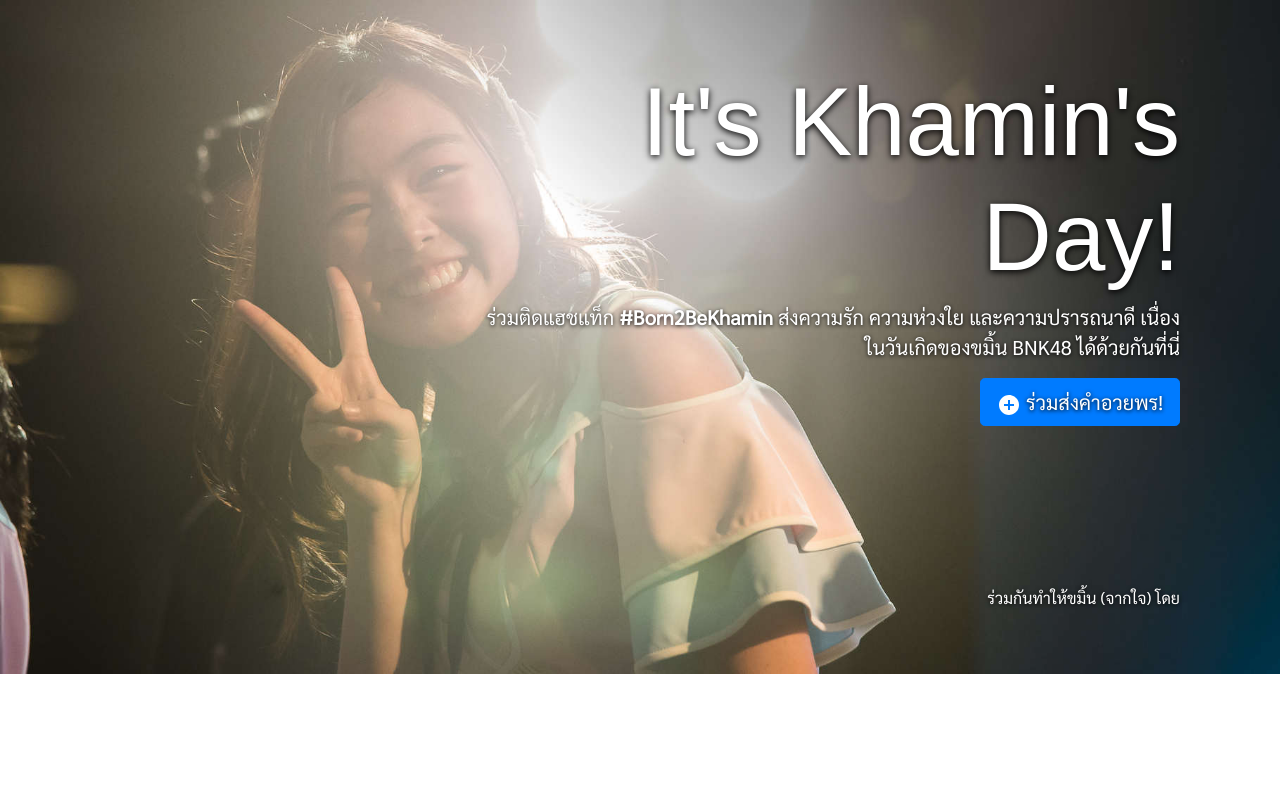
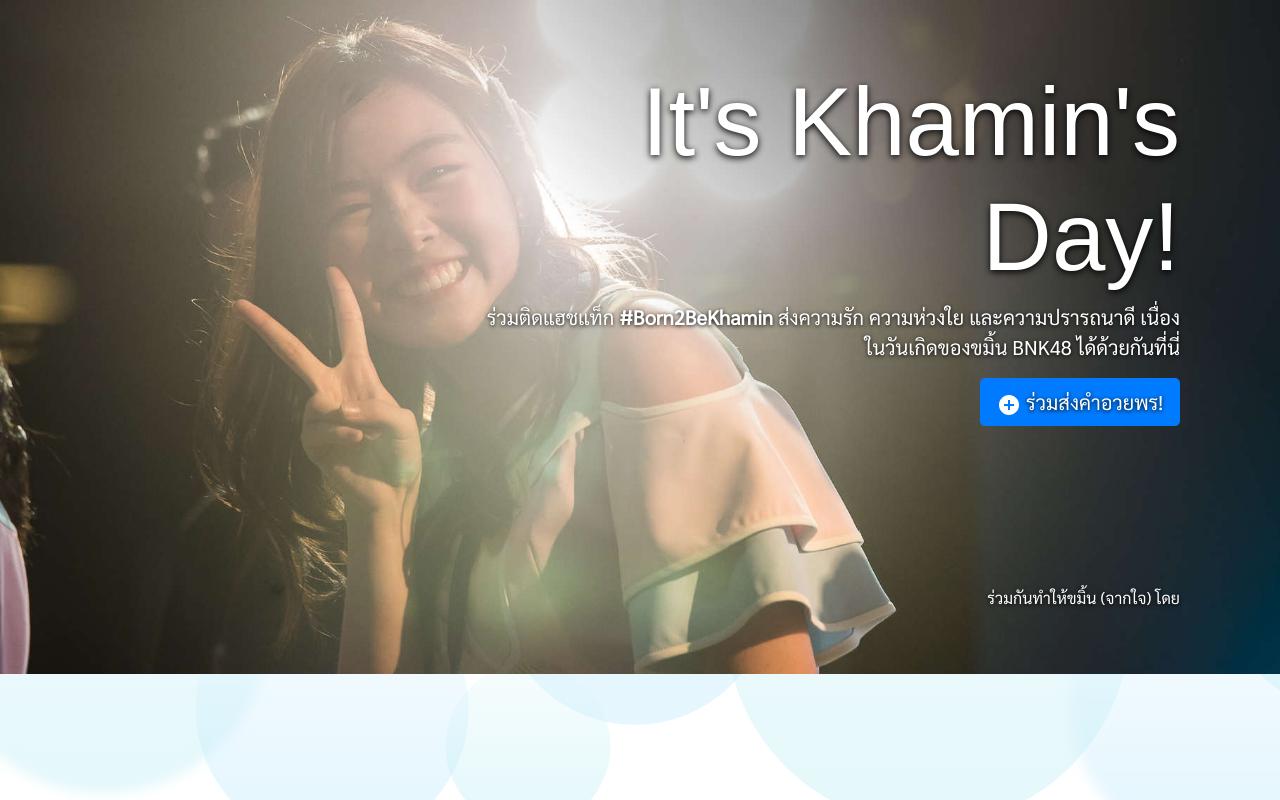
Before and after one commit to srakrn/khamin-hbd, a Django app: page / in a window 1280 px wide. Run offline with Django 3.2, Linux system fonts and the light colour scheme; data that the repository does not hold is empty; some libraries are stand-ins or nearby versions; some web fonts are replaced.

Commit message:
Boken BG

```diff
--- a/wishbook/templates/bootstrap.html
+++ b/wishbook/templates/bootstrap.html
@@ -12,6 +12,9 @@
             body{
                 margin-bottom: 30px;
                 font-family: "Sarabun", sans-serif;
+                background: url('{% static "wishbook/bokeh-bg.svg" %}');
+                background-size: cover;
+                background-attachment: fixed;
             }
             .header{
                 position: relative;
```
Also changed, not shown: wishbook/static/wishbook/bokeh-bg.svg (added).
